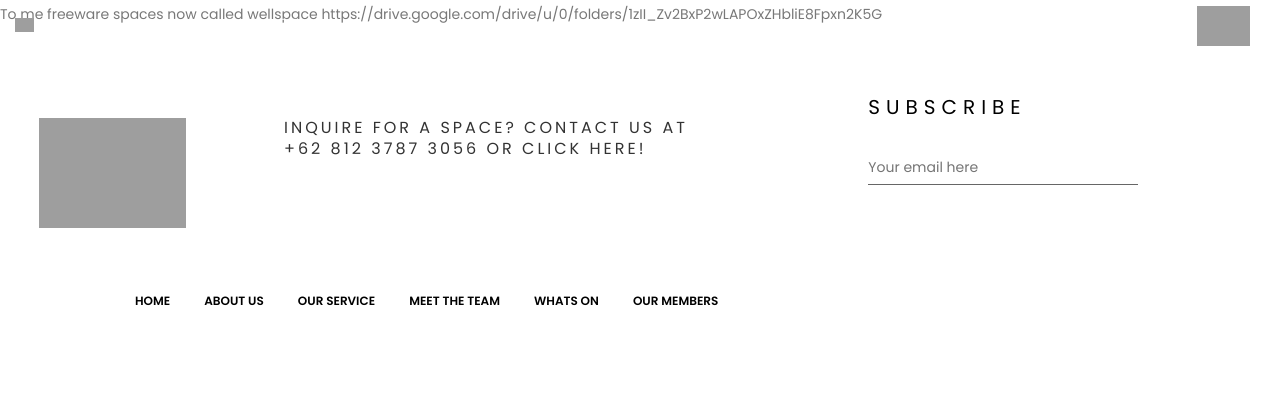
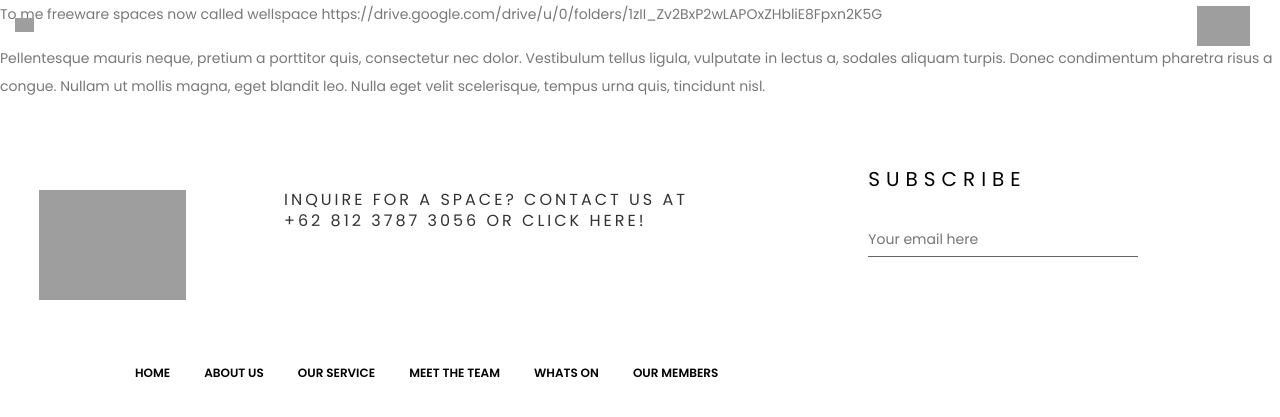
Before and after one commit to kemtol/wellspace, a Jekyll site: the page built from _members/christian-sutardi.markdown, in a window 1280 px wide. Shown: the top 417 px of the page. Built offline with Jekyll 4.4.1, drawn with Linux system fonts in a browser that asks for light colours; nearby versions of some CDN libraries; library files that are not in the unit come from our copies.

Commit message:
Updated Christian Sutardi

```diff
--- a/_members/christian-sutardi.markdown
+++ b/_members/christian-sutardi.markdown
@@ -7,3 +7,5 @@ image: "/uploads/Layer%2041.jpg"
 ---
 
 To me freeware spaces now called wellspace https://drive.google.com/drive/u/0/folders/1zII_Zv2BxP2wLAPOxZHbliE8Fpxn2K5G
+
+Pellentesque mauris neque, pretium a porttitor quis, consectetur nec dolor. Vestibulum tellus ligula, vulputate in lectus a, sodales aliquam turpis. Donec condimentum pharetra risus a congue. Nullam ut mollis magna, eget blandit leo. Nulla eget velit scelerisque, tempus urna quis, tincidunt nisl.
```
